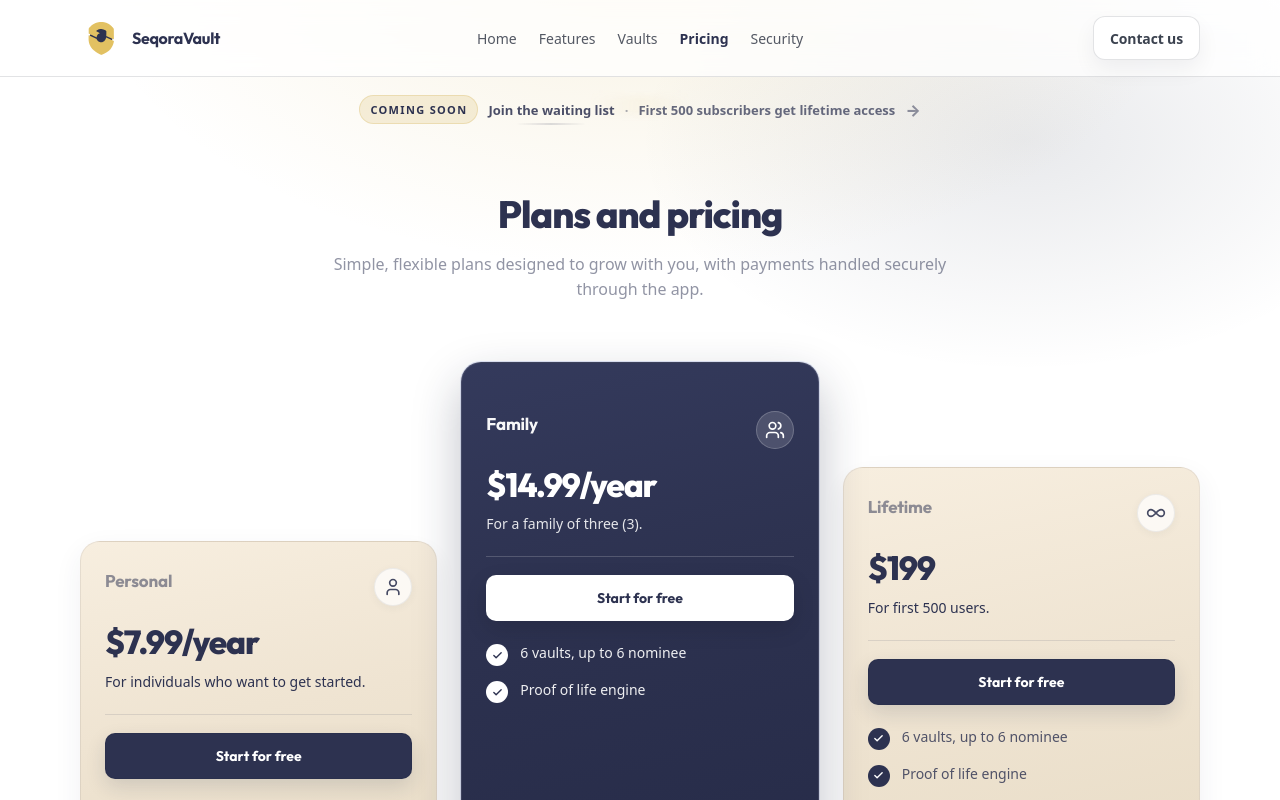
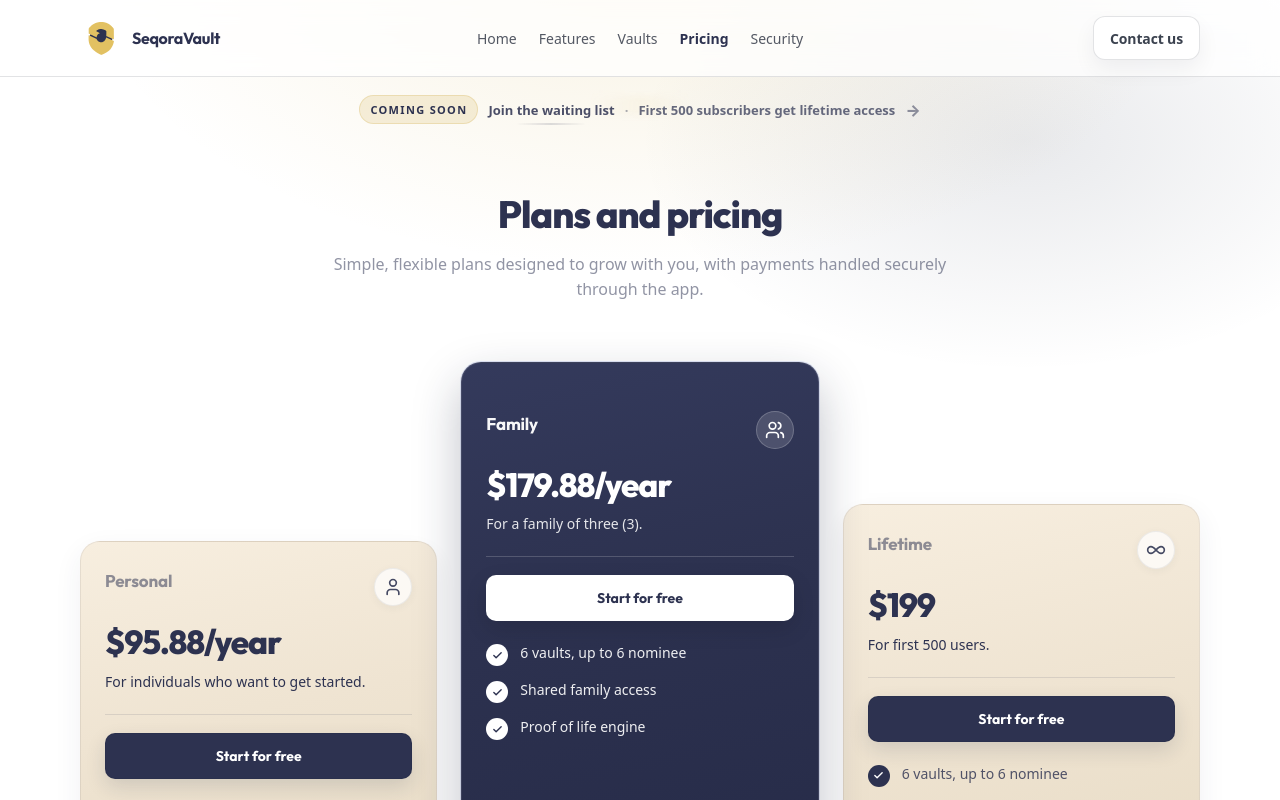
Before and after one commit to nasirucode/SeqoraVault-Website, a React (Vite) app: page /pricing in a window 1280 px wide. Built offline with nearby package versions, Linux system fonts and the light colour scheme; a web font is replaced by a local one.

Commit message:
Feat: pricing updated

```diff
--- a/src/pages/PricingPage.tsx
+++ b/src/pages/PricingPage.tsx
@@ -10,7 +10,7 @@ const PLANS = [
   {
     key: 'personal',
     name: 'Personal',
-    price: '$7.99/year',
+    price: '$95.88/year',
     description: 'For individuals who want to get started.',
     highlighted: false,
     icon: User,
@@ -19,11 +19,11 @@ const PLANS = [
   {
     key: 'family',
     name: 'Family',
-    price: '$14.99/year',
+    price: '$179.88/year',
     description: 'For a family of three (3).',
     highlighted: true,
     icon: Users,
-    features: ['6 vaults, up to 6 nominee', 'Proof of life engine'],
+    features: ['6 vaults, up to 6 nominee', 'Shared family access', 'Proof of life engine'],
   },
   {
     key: 'lifetime',
@@ -35,7 +35,6 @@ const PLANS = [
     features: [
       '6 vaults, up to 6 nominee',
       'Proof of life engine',
-      'Shared family access',
       'One-time payment',
     ],
   },
```
